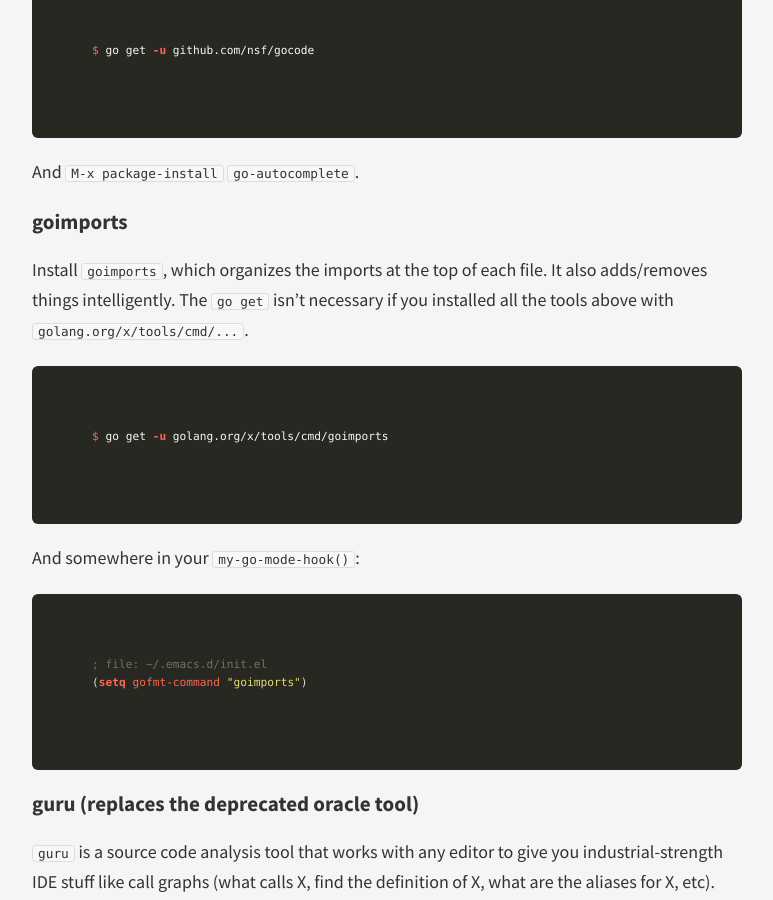
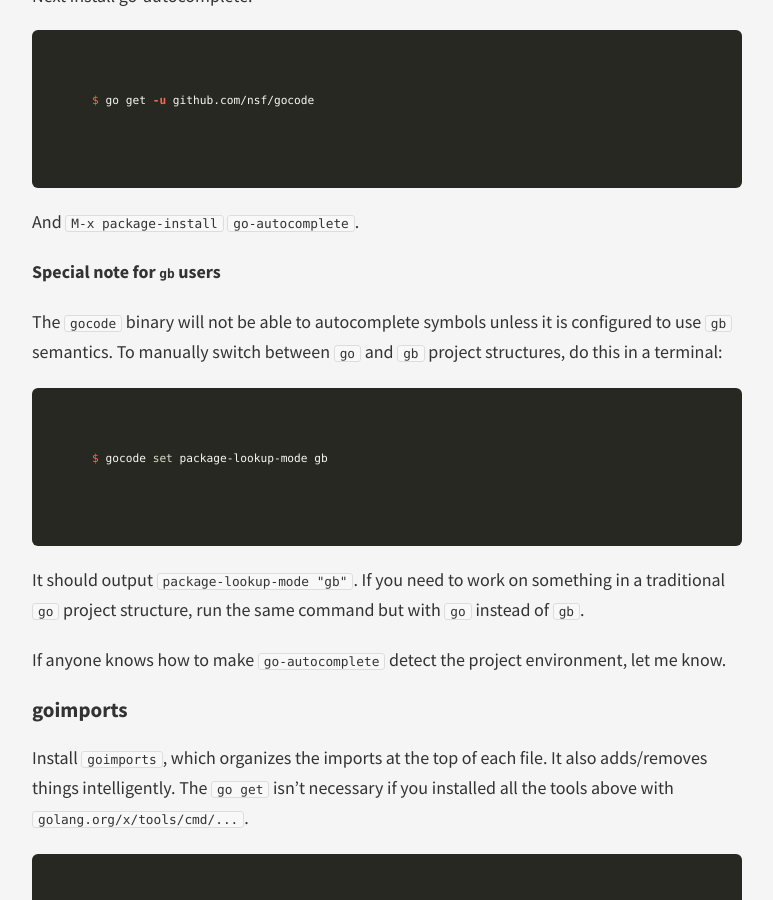
Before and after one commit to johnsogg/johnsogg.github.io, a Jekyll site: the page built from _posts/2016-12-08-emacs-golang.md, in a window 1280 px wide and 900 px high, scrolled down 7041 px. Shown: the whole window, without its empty margins (253-1026 px from the left). Built offline with Jekyll 4.4.1, drawn with Linux system fonts in a browser that asks for light colours; nearby versions of some CDN libraries.

Commit message:
note on autocomplete and gb

````diff
--- a/_posts/2016-12-08-emacs-golang.md
+++ b/_posts/2016-12-08-emacs-golang.md
@@ -193,7 +193,9 @@
 $ go get -u github.com/rogpeppe/godef/...
 ```
 
-**Note for `gb` users:** `godef` will not know how to find your project's files until you run a special function to figure out a proper `GOPATH`. You can do it manually or add a hook to run it as needed: `M-x go-set-project`. I ended up using `projectile` (a project-centric emacs plugin) and issue the `go-set-project` in the project switching hook.
+#### Note for `gb` users
+
+`godef` will not know how to find your project's files until you run a special function to figure out a proper `GOPATH`. You can do it manually or add a hook to run it as needed: `M-x go-set-project`. I ended up using `projectile` (a project-centric emacs plugin) and issue the `go-set-project` in the project switching hook.
 
 ### Projectile
 
@@ -254,6 +256,18 @@
 ```
 
 And `M-x package-install` `go-autocomplete`.
+
+#### Special note for `gb` users
+
+The `gocode` binary will not be able to autocomplete symbols unless it is configured to use `gb` semantics. To manually switch between `go` and `gb` project structures, do this in a terminal:
+
+```bash
+$ gocode set package-lookup-mode gb
+```
+
+It should output `package-lookup-mode "gb"`. If you need to work on something in a traditional `go` project structure, run the same command but with `go` instead of `gb`.
+
+If anyone knows how to make `go-autocomplete` detect the project environment, let me know.
 
 ### goimports
 
````
